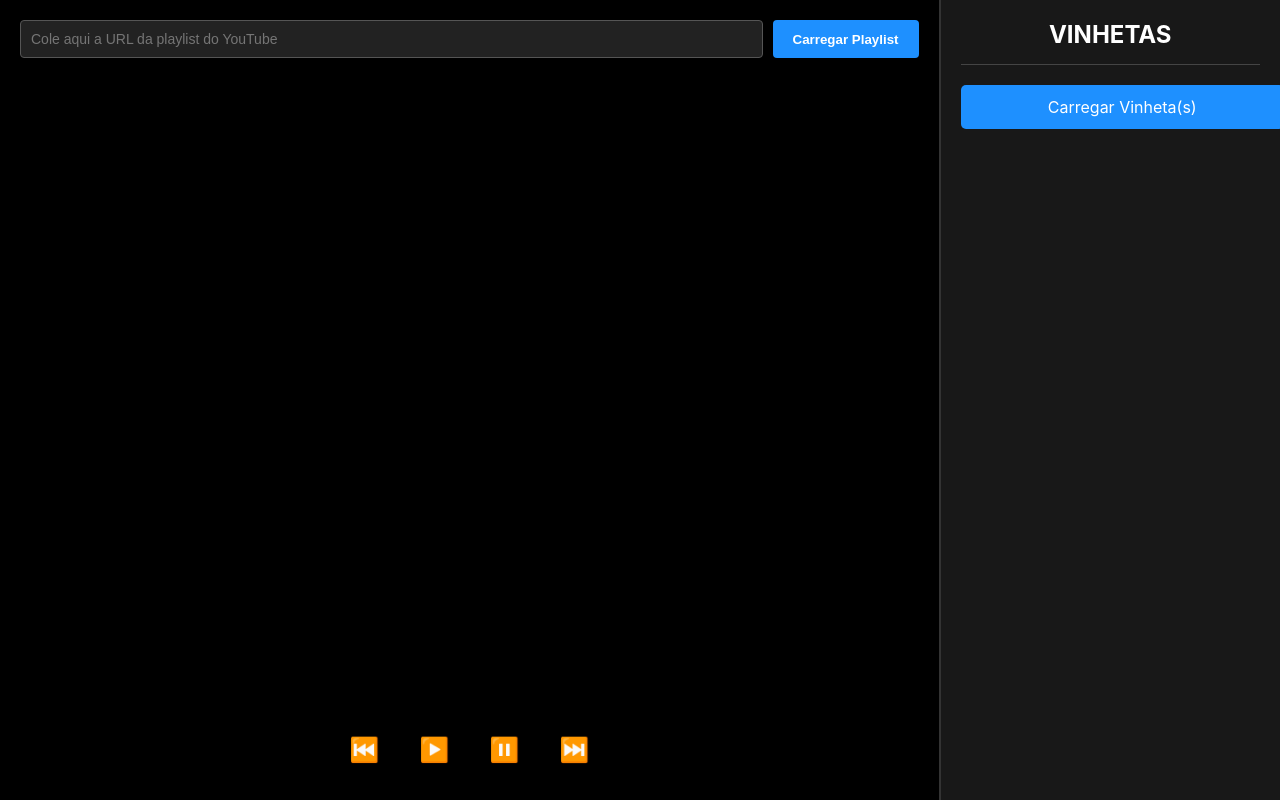
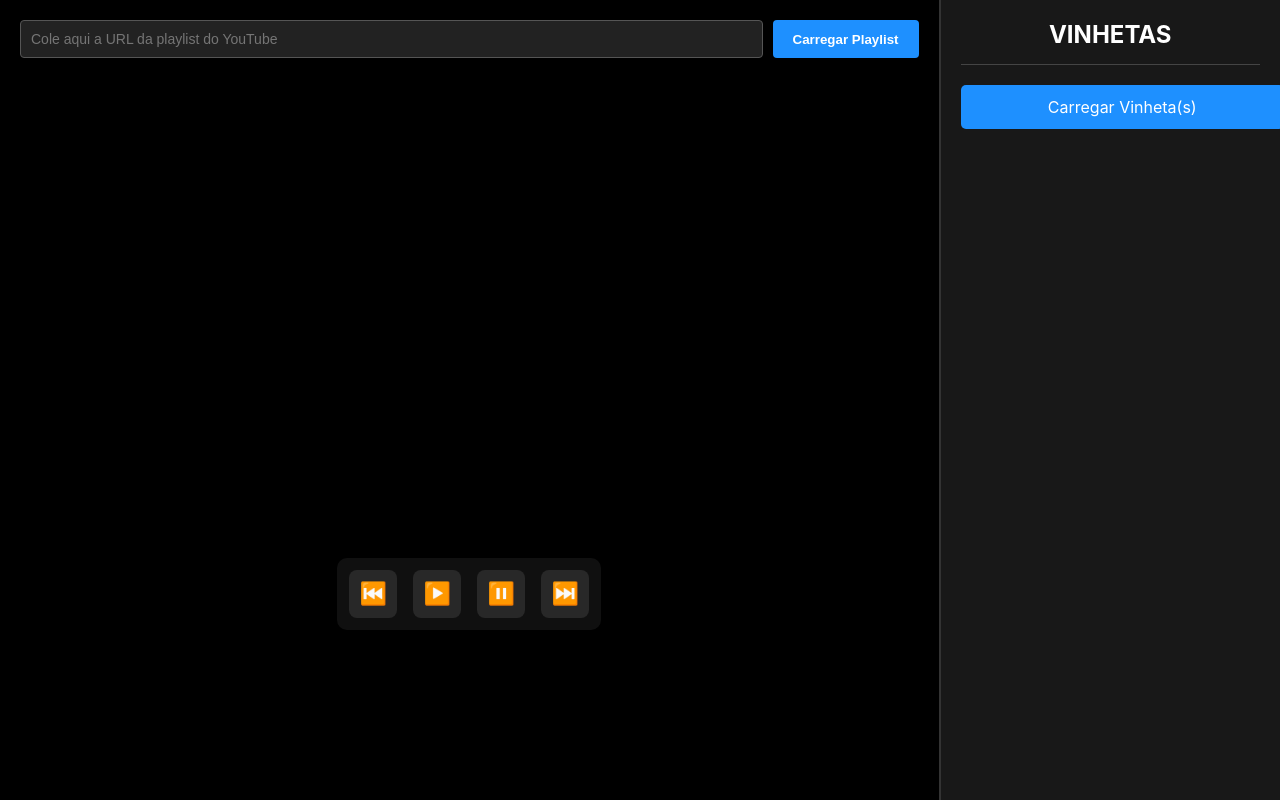
Before and after one commit to karlakenath/event-mixer, a plain HTML site: page index.html in a window 1280 px wide. Drawn offline with Linux system fonts and the light colour scheme.

Commit message:
versao12

```diff
--- a/index.html
+++ b/index.html
@@ -22,9 +22,6 @@
             <!-- Player do YouTube será injetado aqui pela API -->
             <div id="youtube-player"></div>
 
-            <!-- Visualizador de Áudio -->
-            <canvas id="audio-visualizer"></canvas>
-
             <!-- Novos Controles do Player -->
             <div id="player-buttons">
                 <button id="prev-btn">⏮️</button>
@@ -32,6 +29,9 @@
                 <button id="pause-btn">⏸️</button>
                 <button id="next-btn">⏭️</button>
             </div>
+
+            <!-- Visualizador de Áudio -->
+            <canvas id="audio-visualizer"></canvas>
         </div>
 
         <div id="vignettes-container">
--- a/style.css
+++ b/style.css
@@ -81,34 +81,43 @@ body {
 }
 
 
+/* Estilização da barra de botões do player */
 #player-buttons {
     display: flex;
     justify-content: center;
-    gap: 10px;
+    align-items: center;
+    gap: 16px; /* Espaçamento consistente entre os botões */
+    padding: 12px;
+    background-color: rgba(20, 20, 20, 0.8); /* Fundo escuro translúcido */
+    border-radius: 10px; /* Bordas arredondadas */
+    margin: 0 auto; /* Centraliza a barra */
+    width: fit-content; /* Ajusta a largura ao conteúdo */
 }
 
+/* Estilização individual dos botões do player */
 #player-buttons button {
-    font-size: 24px; /* Aumenta o tamanho do ícone */
-    font-weight: bold;
+    width: 48px; /* Largura do botão */
+    height: 48px; /* Altura do botão */
     border: none;
-    border-radius: 50%; /* Deixa os botões redondos */
+    border-radius: 8px; /* Cantos levemente arredondados */
+    background-color: #282828; /* Cor de fundo do botão */
+    color: #ffffff;
+    font-size: 22px; /* Tamanho do ícone */
     cursor: pointer;
-    background-color: transparent; /* Fundo transparente */
-    color: #ffffff;
-    width: 60px; /* Largura fixa */
-    height: 60px; /* Altura fixa */
     display: flex;
     align-items: center;
     justify-content: center;
-    transition: background-color 0.2s, transform 0.1s;
+    transition: background-color 0.2s ease, transform 0.1s ease;
 }
 
 #player-buttons button:hover {
-    background-color: #333; /* Cor de fundo ao passar o mouse */
+    background-color: #404040; /* Cor de fundo no hover */
+    transform: scale(1.05); /* Aumenta levemente o tamanho */
 }
 
 #player-buttons button:active {
-    transform: scale(0.95); /* Efeito de clique */
+    transform: scale(0.98); /* Efeito de clique */
+    background-color: #505050;
 }
 
 /* Coluna das Vinhetas */
```
